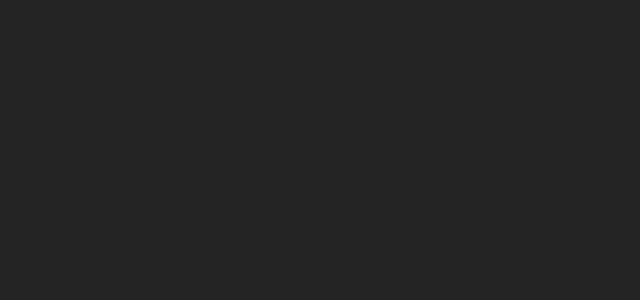
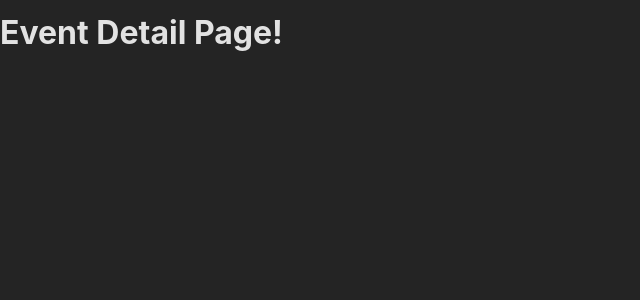
Before and after one commit to Hofass/React-router-training--1, a React (Create React App) app in the folder frontend/: page /events/1 in a window 1280 px wide. Shown: the top 300 px of the page, without its empty margins (0-640 px from the left). Built offline with nearby package versions, Linux system fonts and the light colour scheme.

Commit message:
Adding routes definition

```diff
--- a/frontend/src/App.js
+++ b/frontend/src/App.js
@@ -19,9 +19,22 @@
 //    Every list item should include a link to the respective EventDetailPage
 // 7. Output the ID of the selected event on the EventDetailPage
 // BONUS: Add another (nested) layout route that adds the <EventNavigation> component above all /events... page components
+import { RouterProvider, createBrowserRouter } from "react-router-dom";
+import HomePage from "./pages/HomePage";
+import EventsPage from "./pages/EventsPage";
+import EventDetailPage from "./pages/EventDetailPage";
+import NewEventPage from "./pages/NewEventPage";
+import EditEventPage from "./pages/EditEventPage"
 
+
+const router = createBrowserRouter([{ path: "/", element: <HomePage /> },
+{path:"/events",element:<EventsPage/>},
+{path:"/events/:eventId", element:<EventDetailPage/>},
+{path:"/events/new", element:<NewEventPage/>},
+{path:"./events/eventId/edit", element:<EditEventPage/>}
+]);
 function App() {
-  return <div></div>;
+	return <RouterProvider router={router}></RouterProvider>
 }
 
 export default App;
--- /dev/null
+++ b/frontend/src/pages/EditEventPage.js
@@ -0,0 +1,6 @@
+
+function EditEventPage(){
+  return <h1>Edit Event Page!</h1>
+  }
+
+  export default EditEventPage;
--- /dev/null
+++ b/frontend/src/pages/EventDetailPage.js
@@ -0,0 +1,6 @@
+
+function EventDetailPage(){
+  return <h1>Event Detail Page!</h1>
+  }
+
+  export default EventDetailPage;
--- /dev/null
+++ b/frontend/src/pages/EventsPage.js
@@ -0,0 +1,7 @@
+
+
+function EventsPage(){
+  return <h1>Events Page!</h1>
+  }
+
+  export default EventsPage;
--- /dev/null
+++ b/frontend/src/pages/HomePage.js
@@ -0,0 +1,7 @@
+
+
+function HomePage(){
+return <h1>Home Page!</h1>
+}
+
+export default HomePage;
--- /dev/null
+++ b/frontend/src/pages/NewEventPage.js
@@ -0,0 +1,7 @@
+
+
+function NewEventPage(){
+  return <h1>New Event Page!</h1>
+  }
+
+  export default NewEventPage;
```
